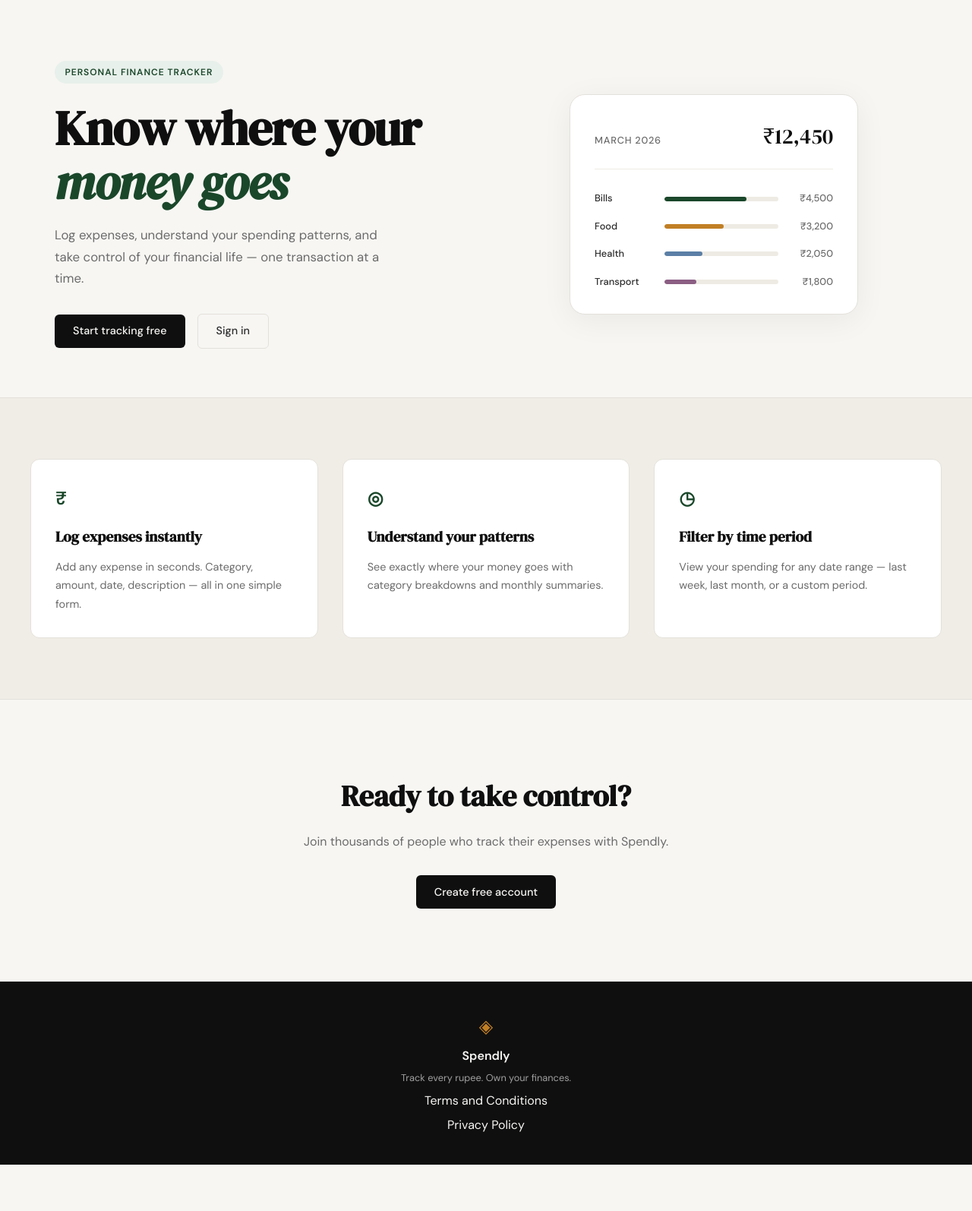
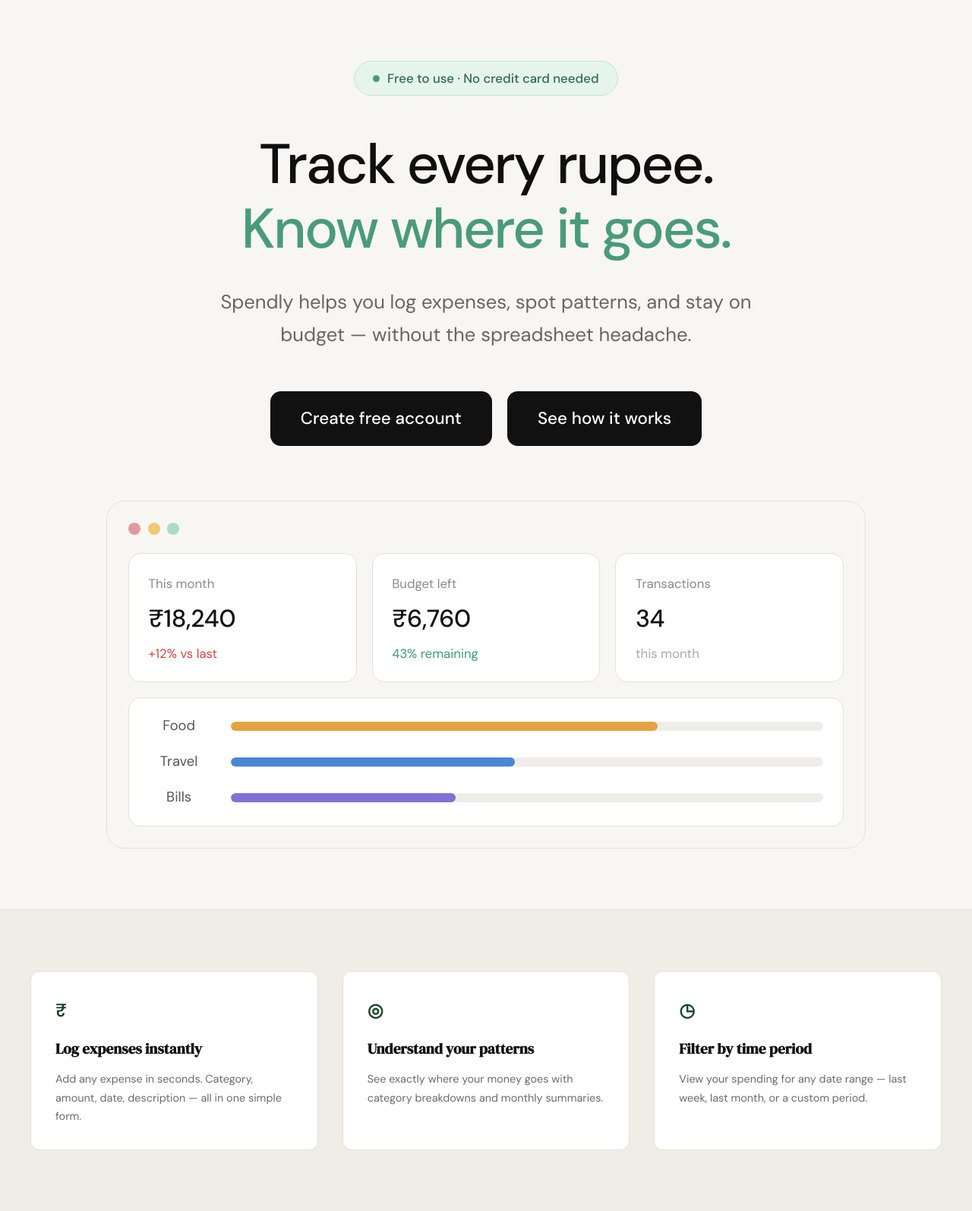
Before and after one commit to cy-arn/spendly, a Flask app: page / in a window 1280 px wide. Shown: the part 61-1655 px from the top of the page at 76% size. Before the commit the page ends 1594 px from the top, so only its background shows below. Run offline with Flask 3, Linux system fonts and the light colour scheme.

Commit message:
landing: redesign hero section to match mockup

```diff
--- a/static/css/style.css
+++ b/static/css/style.css
@@ -124,137 +124,182 @@ a { color: inherit; text-decoration: none; }
 /* ------------------------------------------------------------------ */
 
 .hero {
-    padding: 5rem 2rem 4rem;
-    display: grid;
-    grid-template-columns: 1fr 1fr;
-    gap: 4rem;
+    --hero-green: #4a9b78;
+    max-width: 1100px;
+    margin: 0 auto;
+    padding: 5rem 2rem 5rem;
+    display: flex;
+    flex-direction: column;
     align-items: center;
-    max-width: var(--max-width);
-    margin: 0 auto;
+    text-align: center;
 }
 
 .hero-badge {
-    display: inline-block;
-    background: var(--accent-light);
-    color: var(--accent);
-    font-size: 0.75rem;
-    font-weight: 600;
-    letter-spacing: 0.08em;
-    text-transform: uppercase;
-    padding: 0.35rem 0.85rem;
+    display: inline-flex;
+    align-items: center;
+    gap: 0.6rem;
+    background: #e6f4ee;
+    color: #2d6b4f;
+    border: 1px solid #c4e4d4;
+    font-size: 1.05rem;
+    font-weight: 500;
+    padding: 0.55rem 1.5rem;
     border-radius: 999px;
-    margin-bottom: 1.5rem;
+    margin-bottom: 3rem;
+}
+
+.hero-badge-dot {
+    width: 9px;
+    height: 9px;
+    border-radius: 50%;
+    background: var(--hero-green);
 }
 
 .hero-title {
-    font-family: var(--font-display);
-    font-size: clamp(2.5rem, 5vw, 4rem);
-    line-height: 1.1;
-    letter-spacing: -0.02em;
+    font-family: var(--font-body);
+    font-size: clamp(2.5rem, 7vw, 4.6rem);
+    font-weight: 500;
+    line-height: 1.15;
+    letter-spacing: -0.03em;
     color: var(--ink);
-    margin-bottom: 1.25rem;
+    margin-bottom: 2rem;
 }
 
-.hero-title em {
-    font-style: italic;
-    color: var(--accent);
-}
+.hero-title-accent { color: var(--hero-green); }
 
 .hero-subtitle {
-    font-size: 1.05rem;
-    color: var(--ink-muted);
+    font-size: clamp(1.05rem, 2.2vw, 1.6rem);
+    color: #666;
     line-height: 1.7;
-    max-width: 460px;
-    margin-bottom: 2rem;
+    max-width: 720px;
+    margin-bottom: 3.25rem;
 }
 
 .hero-actions {
     display: flex;
-    gap: 1rem;
-    align-items: center;
+    flex-wrap: wrap;
+    justify-content: center;
+    gap: 1.25rem;
+    margin-bottom: 4.5rem;
 }
 
+.hero-btn {
+    display: inline-block;
+    background: #111;
+    color: #fff;
+    font-family: var(--font-body);
+    font-size: 1.4rem;
+    font-weight: 500;
+    padding: 1.15rem 2.5rem;
+    border-radius: 14px;
+    text-decoration: none;
+    transition: background 0.2s;
+}
+
+.hero-btn:hover { background: var(--accent); }
+
 /* ------------------------------------------------------------------ */
-/* Mock card (hero visual)                                             */
+/* Dashboard preview (hero visual)                                     */
 /* ------------------------------------------------------------------ */
 
-.hero-visual {
-    display: flex;
-    justify-content: center;
+.dash-card {
+    width: 100%;
+    max-width: 1000px;
+    background: var(--paper);
+    border: 1px solid var(--border);
+    border-radius: 24px;
+    padding: 1.75rem;
+    text-align: left;
 }
 
-.mock-card {
+.dash-dots {
+    display: flex;
+    gap: 0.6rem;
+    margin-bottom: 1.5rem;
+}
+
+.dash-dot {
+    width: 16px;
+    height: 16px;
+    border-radius: 50%;
+}
+
+.dash-dot-red { background: #e29a9a; }
+.dash-dot-yellow { background: #f1c877; }
+.dash-dot-green { background: #a9dcc5; }
+
+.dash-stats {
+    display: grid;
+    grid-template-columns: repeat(3, 1fr);
+    gap: 1.25rem;
+    margin-bottom: 1.25rem;
+}
+
+.dash-stat {
+    display: flex;
+    flex-direction: column;
+    gap: 0.45rem;
     background: var(--paper-card);
     border: 1px solid var(--border);
-    border-radius: var(--radius-lg);
-    padding: 2rem;
-    width: 100%;
-    max-width: 380px;
-    box-shadow: 0 8px 40px rgba(0,0,0,0.06);
+    border-radius: 16px;
+    padding: 1.6rem 1.6rem 1.4rem;
 }
 
-.mock-card-header {
-    display: flex;
-    justify-content: space-between;
-    align-items: baseline;
-    margin-bottom: 1.75rem;
-    padding-bottom: 1.25rem;
-    border-bottom: 1px solid var(--border-soft);
+.dash-stat-label {
+    font-size: 1.05rem;
+    color: #8a8a8a;
 }
 
-.mock-label {
-    font-size: 0.8rem;
+.dash-stat-value {
+    font-size: 2rem;
     font-weight: 500;
-    color: var(--ink-muted);
-    text-transform: uppercase;
-    letter-spacing: 0.06em;
+    color: var(--ink);
+    letter-spacing: -0.01em;
 }
 
-.mock-total {
-    font-family: var(--font-display);
-    font-size: 1.75rem;
-    color: var(--ink);
+.dash-stat-note { font-size: 1.05rem; }
+.dash-note-down { color: #d64545; }
+.dash-note-up { color: #3f9a72; }
+.dash-note-muted { color: #a8a8a8; }
+
+.dash-bars {
+    display: flex;
+    flex-direction: column;
+    gap: 1.1rem;
+    background: var(--paper-card);
+    border: 1px solid var(--border);
+    border-radius: 16px;
+    padding: 1.4rem 1.6rem;
 }
 
-.mock-bars { display: flex; flex-direction: column; gap: 1rem; }
-
-.mock-bar-row {
+.dash-bar-row {
     display: grid;
-    grid-template-columns: 80px 1fr 60px;
+    grid-template-columns: 80px 1fr;
     align-items: center;
-    gap: 0.75rem;
+    gap: 1.75rem;
 }
 
-.mock-cat {
-    font-size: 0.8rem;
-    font-weight: 500;
-    color: var(--ink-soft);
+.dash-bar-cat {
+    font-size: 1.15rem;
+    color: #555;
+    text-align: center;
 }
 
-.mock-bar-track {
-    height: 6px;
-    background: var(--border-soft);
+.dash-bar-track {
+    height: 12px;
+    background: #efede7;
     border-radius: 999px;
     overflow: hidden;
 }
 
-.mock-bar {
+.dash-bar {
     height: 100%;
-    background: var(--accent);
     border-radius: 999px;
-    transition: width 0.6s ease;
 }
 
-.mock-bar-2 { background: var(--accent-2); }
-.mock-bar-3 { background: #5b7fa6; }
-.mock-bar-4 { background: #8b5e83; }
-
-.mock-amt {
-    font-size: 0.8rem;
-    font-weight: 500;
-    color: var(--ink-muted);
-    text-align: right;
-}
+.dash-bar-food { background: #e5a243; }
+.dash-bar-travel { background: #4a86d6; }
+.dash-bar-bills { background: #8071d4; }
 
 /* ------------------------------------------------------------------ */
 /* Buttons                                                             */
@@ -574,14 +619,7 @@ a { color: inherit; text-decoration: none; }
 /* ------------------------------------------------------------------ */
 
 @media (max-width: 900px) {
-    .hero {
-        grid-template-columns: 1fr;
-        text-align: center;
-    }
-
-    .hero-subtitle { max-width: 100%; }
-    .hero-actions { justify-content: center; }
-    .hero-visual { display: none; }
+    .dash-stats { grid-template-columns: 1fr; }
 
     .features-inner { grid-template-columns: 1fr; }
 }
--- a/templates/landing.html
+++ b/templates/landing.html
@@ -5,63 +5,61 @@
 {% block content %}
 
 <section class="hero">
-    <div class="hero-inner">
-        <div class="hero-badge">Personal Finance Tracker</div>
+    <div class="hero-badge"><span class="hero-badge-dot"></span>Free to use · No credit card needed</div>
     <h1 class="hero-title">
-            Know where your<br>
-            <em>money goes</em>
+        Track every rupee.<br>
+        <span class="hero-title-accent">Know where it goes.</span>
     </h1>
     <p class="hero-subtitle">
-            Log expenses, understand your spending patterns,
-            and take control of your financial life —
-            one transaction at a time.
+        Spendly helps you log expenses, spot patterns, and stay
+        on budget — without the spreadsheet headache.
     </p>
     <div class="hero-actions">
-            <a href="{{ url_for('register') }}" class="btn-primary">Start tracking free</a>
-            <a href="{{ url_for('login') }}" class="btn-ghost">Sign in</a>
+        <a href="{{ url_for('register') }}" class="hero-btn">Create free account</a>
+        <a href="#features" class="hero-btn">See how it works</a>
+    </div>
+
+    <div class="dash-card">
+        <div class="dash-dots">
+            <span class="dash-dot dash-dot-red"></span>
+            <span class="dash-dot dash-dot-yellow"></span>
+            <span class="dash-dot dash-dot-green"></span>
+        </div>
+        <div class="dash-stats">
+            <div class="dash-stat">
+                <span class="dash-stat-label">This month</span>
+                <span class="dash-stat-value">₹18,240</span>
+                <span class="dash-stat-note dash-note-down">+12% vs last</span>
+            </div>
+            <div class="dash-stat">
+                <span class="dash-stat-label">Budget left</span>
+                <span class="dash-stat-value">₹6,760</span>
+                <span class="dash-stat-note dash-note-up">43% remaining</span>
+            </div>
+            <div class="dash-stat">
+                <span class="dash-stat-label">Transactions</span>
+                <span class="dash-stat-value">34</span>
+                <span class="dash-stat-note dash-note-muted">this month</span>
             </div>
         </div>
-    <div class="hero-visual">
-        <div class="mock-card">
-            <div class="mock-card-header">
-                <span class="mock-label">March 2026</span>
-                <span class="mock-total">₹12,450</span>
+        <div class="dash-bars">
+            <div class="dash-bar-row">
+                <span class="dash-bar-cat">Food</span>
+                <div class="dash-bar-track"><div class="dash-bar dash-bar-food" style="width: 72%"></div></div>
             </div>
-            <div class="mock-bars">
-                <div class="mock-bar-row">
-                    <span class="mock-cat">Bills</span>
-                    <div class="mock-bar-track">
-                        <div class="mock-bar" style="width: 72%"></div>
+            <div class="dash-bar-row">
+                <span class="dash-bar-cat">Travel</span>
+                <div class="dash-bar-track"><div class="dash-bar dash-bar-travel" style="width: 48%"></div></div>
             </div>
-                    <span class="mock-amt">₹4,500</span>
-                </div>
-                <div class="mock-bar-row">
-                    <span class="mock-cat">Food</span>
-                    <div class="mock-bar-track">
-                        <div class="mock-bar mock-bar-2" style="width: 52%"></div>
-                    </div>
-                    <span class="mock-amt">₹3,200</span>
-                </div>
-                <div class="mock-bar-row">
-                    <span class="mock-cat">Health</span>
-                    <div class="mock-bar-track">
-                        <div class="mock-bar mock-bar-3" style="width: 33%"></div>
-                    </div>
-                    <span class="mock-amt">₹2,050</span>
-                </div>
-                <div class="mock-bar-row">
-                    <span class="mock-cat">Transport</span>
-                    <div class="mock-bar-track">
-                        <div class="mock-bar mock-bar-4" style="width: 28%"></div>
-                    </div>
-                    <span class="mock-amt">₹1,800</span>
-                </div>
+            <div class="dash-bar-row">
+                <span class="dash-bar-cat">Bills</span>
+                <div class="dash-bar-track"><div class="dash-bar dash-bar-bills" style="width: 38%"></div></div>
             </div>
         </div>
     </div>
 </section>
 
-<section class="features">
+<section class="features" id="features">
     <div class="features-inner">
         <div class="feature-card">
             <div class="feature-icon">₹</div>
```
Lines whose indentation alone changed are shown as unchanged.
